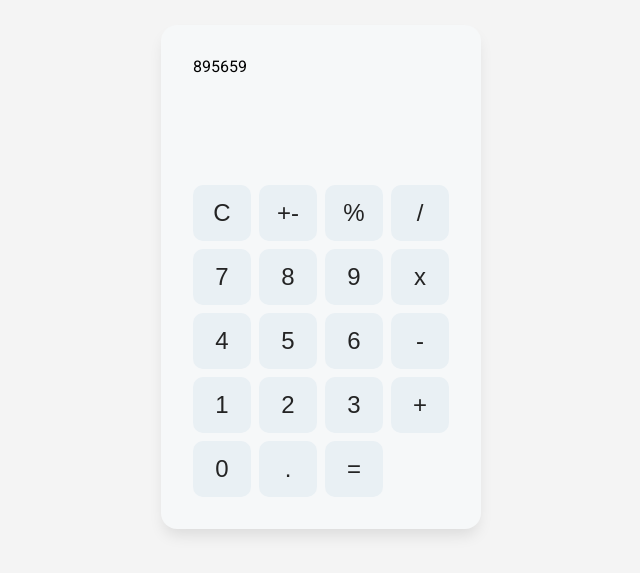
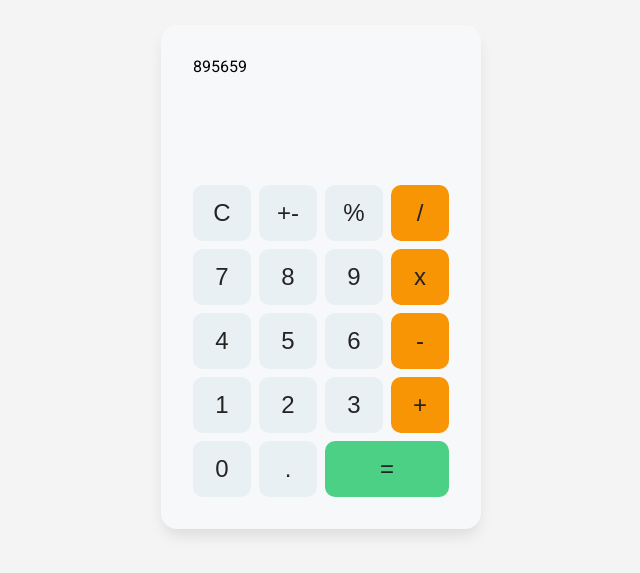
Before and after one commit to Riddhi-Chatterjee/calculator, a React (Create React App) app: page / in a window 1280 px wide. Shown: the part 155-728 px from the top of the page, without its empty margins (319-959 px from the left). Built offline with nearby package versions, Linux system fonts and the light colour scheme.

Commit message:
added color to the buttons

```diff
--- a/src/components/Button.js
+++ b/src/components/Button.js
@@ -1,6 +1,17 @@
+const getStyleName = btn => {
+    const className = {
+        '=': 'equals',
+        'x': 'opt',
+        '-': 'opt',
+        '+': 'opt',
+        '/': 'opt'
+    }
+    return className[btn]
+}
+
 const Button = ({ value }) => {
     return (
-        <button className="button">{value}</button>
+        <button className={`${getStyleName(value)} button`}>{value}</button>
     )
 }
 export default Button
--- a/src/index.css
+++ b/src/index.css
@@ -48,3 +48,16 @@
   border: none;
   font-size: 1.5rem;
 }
+
+.button:hover {
+  border: 2px dotted #242424
+}
+
+.equals {
+  background: #4bd086;
+  grid-column: 3/5;
+}
+
+.opt {
+  background: #f79505
+}
```
Also changed, not shown: src/context/calcContext.js (added).
